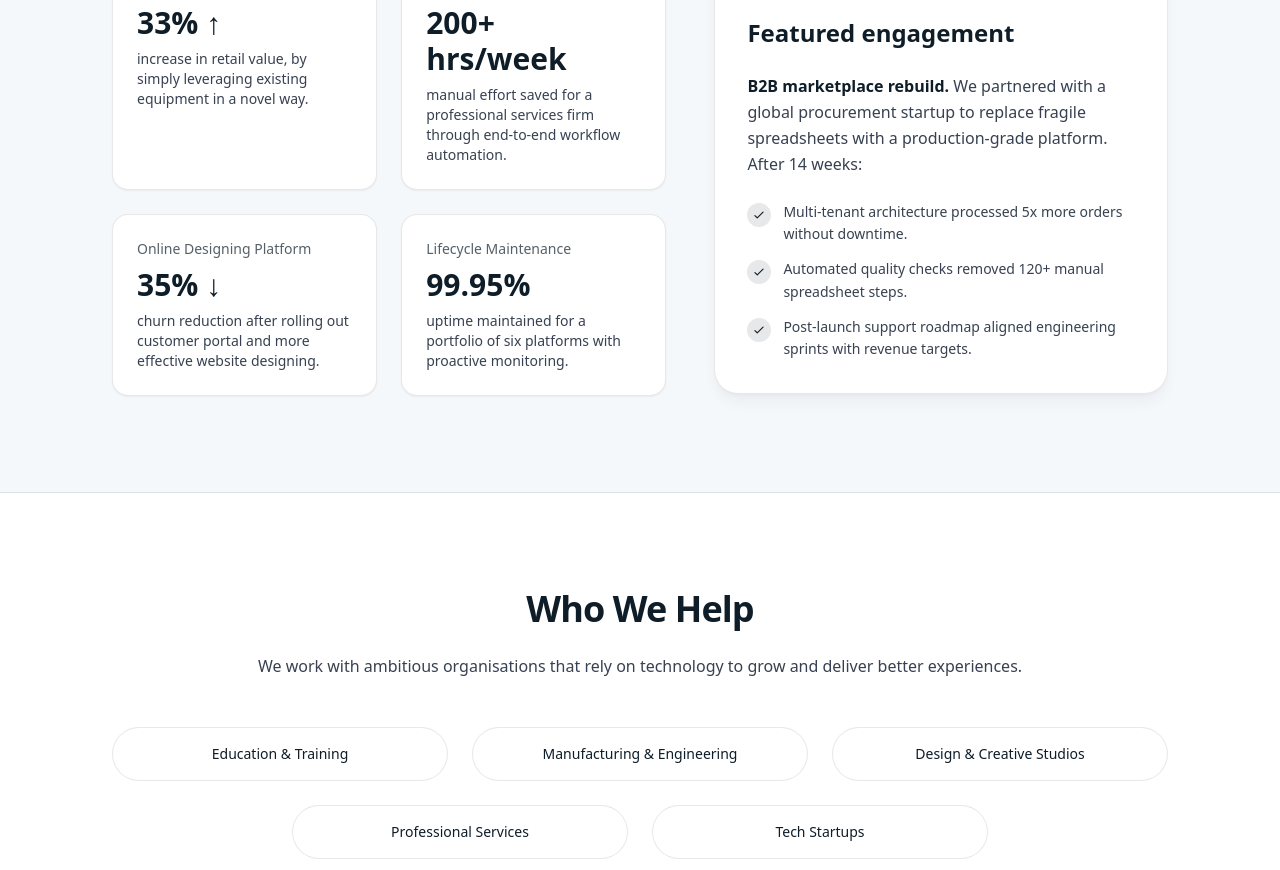
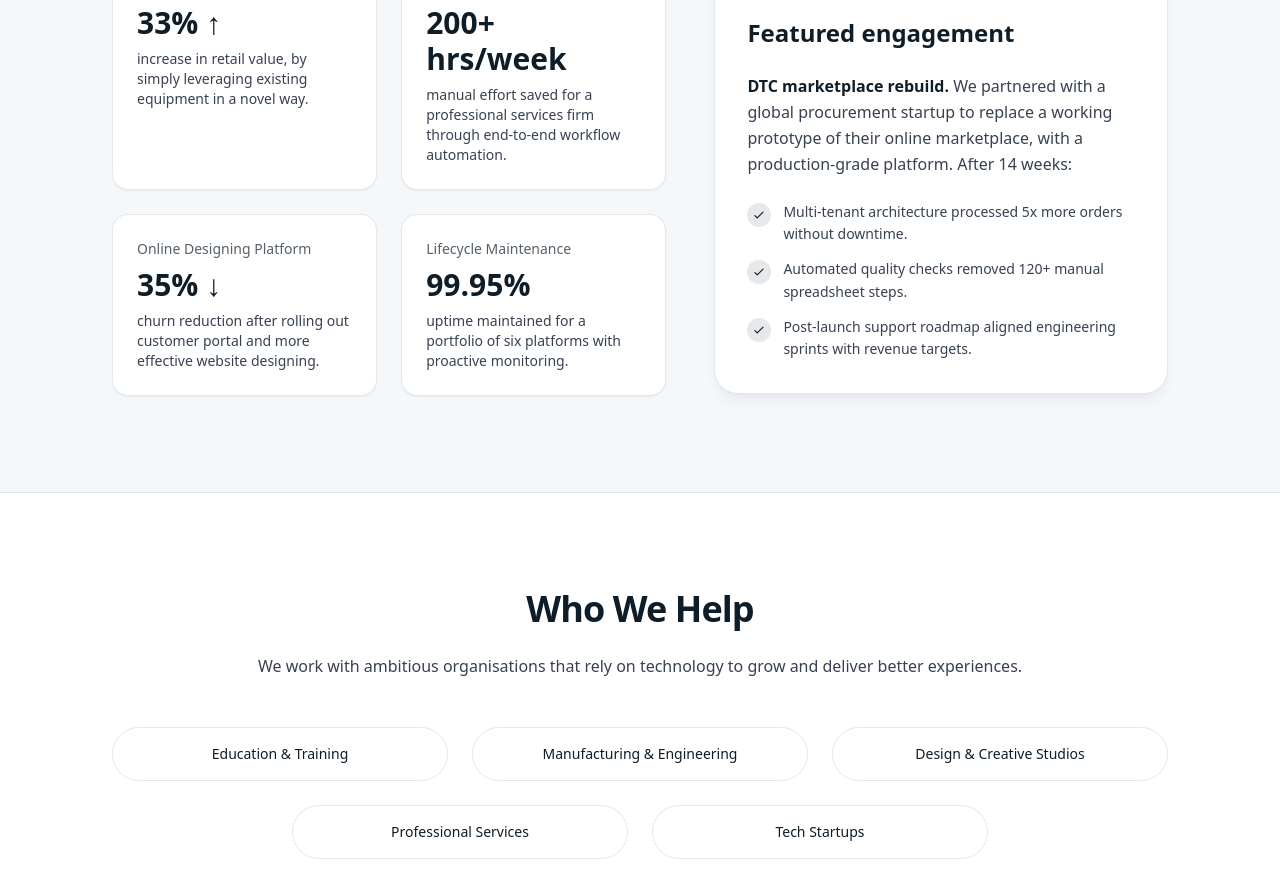
Before and after one commit to print3git/TheHalesiaGroup, a website: page index.html in a window 1280 px wide. Shown: the part 1848-2718 px from the top of the page. Drawn offline with nearby package versions, Linux system fonts and the light colour scheme.

Commit message:
Update index.html

```diff
--- a/index.html
+++ b/index.html
@@ -178,7 +178,7 @@
             </figure>
             <h3 class="text-2xl font-semibold text-[#0e1d28]">Featured engagement</h3>
             <p class="text-base leading-relaxed text-gray-700">
-              <strong class="text-[#0e1d28]">B2B marketplace rebuild.</strong> We partnered with a global procurement startup to replace fragile spreadsheets with a production-grade platform. After 14 weeks:
+              <strong class="text-[#0e1d28]">DTC marketplace rebuild.</strong> We partnered with a global procurement startup to replace a working prototype of their online marketplace, with a production-grade platform. After 14 weeks:
             </p>
             <ul class="space-y-3 text-sm leading-relaxed text-gray-700">
               <li class="flex gap-3">
```
